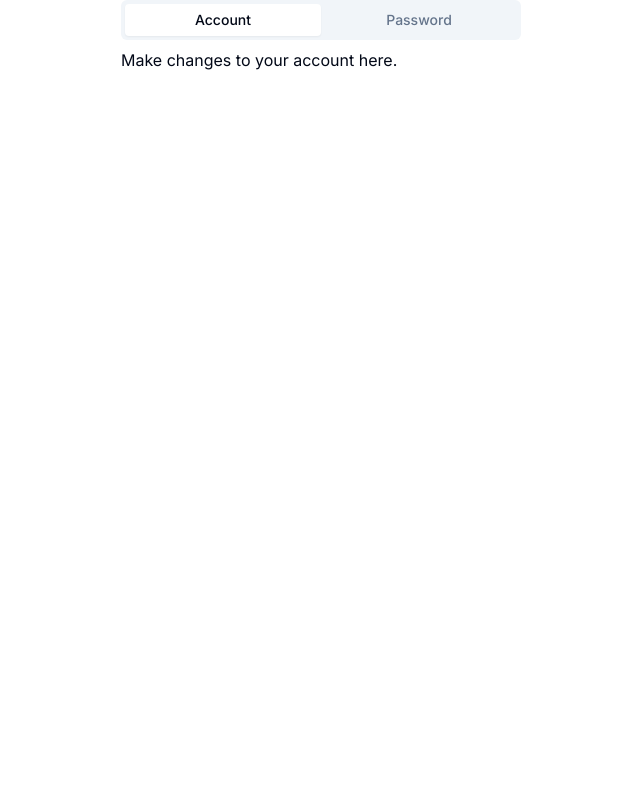
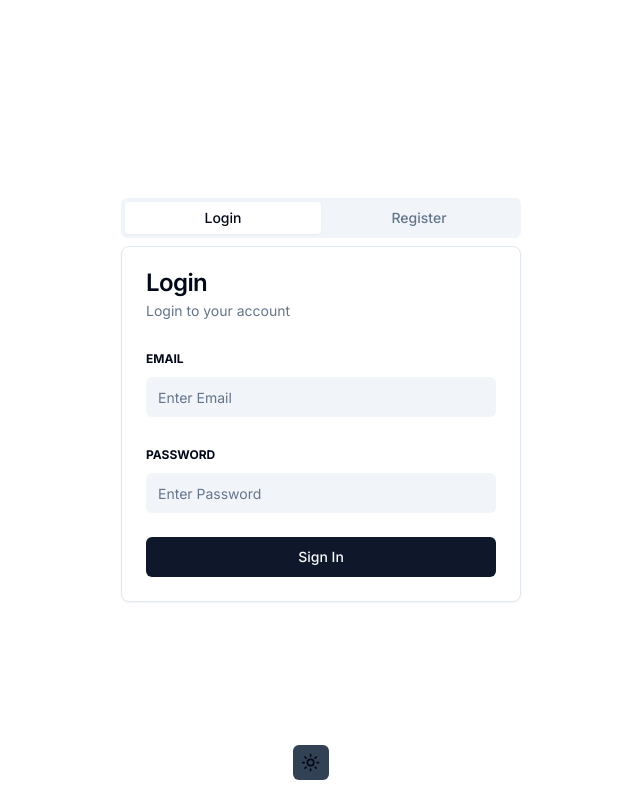
Before and after one commit to kidMax25/dashboard-ui, a Next.js app: page /auth in a window 1280 px wide. Shown: the whole page, without its empty margins (319-959 px from the left). Built offline with nearby package versions, Linux system fonts and the light colour scheme.

Commit message:
Theme Thoggler on Auth Page

```diff
--- a/app/(auth)/layout.tsx
+++ b/app/(auth)/layout.tsx
@@ -1,10 +1,10 @@
-import Navbar from "@/components/Navbar";
-import Sidebar from "@/components/Sidebar";
+import ThemeToggler from "@/components/ThemeToggler";
 
 const AuthLayout = ({ children }: { children: React.ReactNode }) => {
   return (
-    <div className="'h-[100vh] flex items-center justify-center relative">
+    <div className="h-[100vh] flex items-center justify-center relative">
     {children}
+    <div className="absolute bottom-5 rigth-0"><ThemeToggler/></div>
     </div>
   );
 };
--- a/components/auth/AuthTabs.tsx
+++ b/components/auth/AuthTabs.tsx
@@ -1,14 +1,20 @@
 import { Tabs, TabsContent, TabsList, TabsTrigger } from "../ui/tabs";
+import LoginForm from "./LoginForm";
+import RegisterForm from "./RegisterForm";
 
 const AuthTabs = () => {
     return (
-        <Tabs defaultValue="account" className="w-[400px]">
+        <Tabs defaultValue="login" className="w-[400px]">
   <TabsList className="grid w-full grid-cols-2">
-    <TabsTrigger value="account">Account</TabsTrigger>
-    <TabsTrigger value="password">Password</TabsTrigger>
+    <TabsTrigger value="login">Login</TabsTrigger>
+    <TabsTrigger value="register">Register</TabsTrigger>
   </TabsList>
-  <TabsContent value="account">Make changes to your account here.</TabsContent>
-  <TabsContent value="password">Change your password here.</TabsContent>
+  <TabsContent value="login">
+    <LoginForm/>
+  </TabsContent>
+  <TabsContent value="register">
+    <RegisterForm/>
+  </TabsContent>
 </Tabs>
 
      );
--- /dev/null
+++ b/components/auth/LoginForm.tsx
@@ -0,0 +1,107 @@
+"use client";
+
+import BackButton from "@/components/BackButon";
+import * as z from "zod";
+import { useForm } from "react-hook-form";
+import { zodResolver } from "@hookform/resolvers/zod";
+
+import {
+  Form,
+  FormControl,
+  FormField,
+  FormItem,
+  FormLabel,
+} from "@/components/ui/form";
+import { Card, CardContent,CardDescription, CardHeader, CardTitle } from "../ui/card";
+import { Input } from "@/components/ui/input";
+import { Button } from "@/components/ui/button";
+import { useRouter } from "next/navigation";
+
+const formSchema = z.object({
+  email: z.string().min(1, {
+    message: "Title is required",
+  }).email({
+    message: "Please enter a valie email"
+  }),
+  password: z.string().min(1, {
+    message: "Body is required",
+  })
+})
+
+
+const LoginForm = () => {
+const router = useRouter();
+
+  const form = useForm<z.infer<typeof formSchema>>({
+    resolver: zodResolver(formSchema),
+    defaultValues: {
+      email: '',
+      password: ''
+    },
+  });
+
+  const handleSubmit = (data: z.infer<typeof formSchema>) => {
+    router.push('/')
+  };
+  return (
+    <Card>
+      <CardHeader>
+        <CardTitle>Login</CardTitle>
+        <CardDescription>
+            Login to your account
+        </CardDescription>
+      </CardHeader>
+      <CardContent className="space-y-2">
+        <Form {...form}>
+            <form onSubmit={form.handleSubmit(handleSubmit)} className="space-y-6">
+            <FormField
+            control={form.control}
+            name="email"
+            render={({ field }) => (
+              <FormItem>
+                <FormLabel className="uppercase text-xs font-bold">
+                  Email
+                </FormLabel>
+                <FormControl>
+                  <Input
+                    className="bg-slate-100 dark:bg-slate-500 border-0 focus-visible:ring-0 text-black dark:text-white focus-visible:ring-offset-0"
+                    placeholder="Enter Email"
+                    {...field}
+                  />
+                </FormControl>
+              </FormItem>
+            )}
+          />
+
+<FormField
+            control={form.control}
+            name="password"
+            render={({ field }) => (
+              <FormItem>
+                <FormLabel className="uppercase text-xs font-bold">
+                  Password
+                </FormLabel>
+                <FormControl>
+                  <Input type="password"
+                    className="bg-slate-100 dark:bg-slate-500 border-0 focus-visible:ring-0 text-black dark:text-white focus-visible:ring-offset-0"
+                    placeholder="Enter Password"
+                    {...field}
+                  />
+                </FormControl>
+              </FormItem>
+            )}
+          />
+
+          <Button className="w-full">
+            Sign In
+          </Button>
+
+            </form>
+        </Form>
+
+      </CardContent>
+    </Card>
+  );
+};
+
+export default LoginForm;
--- /dev/null
+++ b/components/auth/RegisterForm.tsx
@@ -0,0 +1,151 @@
+"use client";
+
+import BackButton from "@/components/BackButon";
+import * as z from "zod";
+import { useForm } from "react-hook-form";
+import { zodResolver } from "@hookform/resolvers/zod";
+
+import {
+  Form,
+  FormControl,
+  FormField,
+  FormItem,
+  FormLabel,
+} from "@/components/ui/form";
+import { Card, CardContent,CardDescription, CardHeader, CardTitle } from "../ui/card";
+import { Input } from "@/components/ui/input";
+import { Button } from "@/components/ui/button";
+import { useRouter } from "next/navigation";
+
+const formSchema = z.object({
+    name:z.string().min(1, {
+        message: 'Name is Required'
+    }),
+  email: z.string().min(1, {
+    message: "Title is required",
+  }).email({
+    message: "Please enter a valie email"
+  }),
+  password: z.string().min(1, {
+    message: "Body is required",
+  }),
+  confirmPassword: z.string().min(1, {
+    message: "Confirm Pasword is required",
+  })
+})
+
+
+const RegisterForm = () => {
+const router = useRouter();
+
+  const form = useForm<z.infer<typeof formSchema>>({
+    resolver: zodResolver(formSchema),
+    defaultValues: {
+        name: '',
+        email: '',
+        password: '',
+        confirmPassword: ''
+    },
+  });
+
+  const handleSubmit = (data: z.infer<typeof formSchema>) => {
+    router.push('/')
+  };
+  return (
+    <Card>
+      <CardHeader>
+        <CardTitle>Register</CardTitle>
+        <CardDescription>
+            Sign Up Below
+        </CardDescription>
+      </CardHeader>
+      <CardContent className="space-y-2">
+        <Form {...form}>
+            <form onSubmit={form.handleSubmit(handleSubmit)} className="space-y-6">
+            <FormField
+            control={form.control}
+            name="name"
+            render={({ field }) => (
+              <FormItem>
+                <FormLabel className="uppercase text-xs font-bold">
+                  Name
+                </FormLabel>
+                <FormControl>
+                  <Input
+                    className="bg-slate-100 dark:bg-slate-500 border-0 focus-visible:ring-0 text-black dark:text-white focus-visible:ring-offset-0"
+                    placeholder="Enter Your Name"
+                    {...field}
+                  />
+                </FormControl>
+              </FormItem>
+            )}
+          />
+            <FormField
+            control={form.control}
+            name="email"
+            render={({ field }) => (
+              <FormItem>
+                <FormLabel className="uppercase text-xs font-bold">
+                  Email
+                </FormLabel>
+                <FormControl>
+                  <Input
+                    className="bg-slate-100 dark:bg-slate-500 border-0 focus-visible:ring-0 text-black dark:text-white focus-visible:ring-offset-0"
+                    placeholder="Enter Email"
+                    {...field}
+                  />
+                </FormControl>
+              </FormItem>
+            )}
+          />
+
+<FormField
+            control={form.control}
+            name="password"
+            render={({ field }) => (
+              <FormItem>
+                <FormLabel className="uppercase text-xs font-bold">
+                  Password
+                </FormLabel>
+                <FormControl>
+                  <Input type="password"
+                    className="bg-slate-100 dark:bg-slate-500 border-0 focus-visible:ring-0 text-black dark:text-white focus-visible:ring-offset-0"
+                    placeholder="Enter Password"
+                    {...field}
+                  />
+                </FormControl>
+              </FormItem>
+            )}
+          />
+
+<FormField
+            control={form.control}
+            name="confirmPassword"
+            render={({ field }) => (
+              <FormItem>
+                <FormLabel className="uppercase text-xs font-bold">
+                  Confirm Password
+                </FormLabel>
+                <FormControl>
+                  <Input
+                    className="bg-slate-100 dark:bg-slate-500 border-0 focus-visible:ring-0 text-black dark:text-white focus-visible:ring-offset-0"
+                    placeholder="Enter Password to Confirm"
+                    {...field}
+                  />
+                </FormControl>
+              </FormItem>
+            )}
+          />
+          <Button className="w-full">
+            Sign In
+          </Button>
+
+            </form>
+        </Form>
+
+      </CardContent>
+    </Card>
+  );
+};
+
+export default RegisterForm;
```
